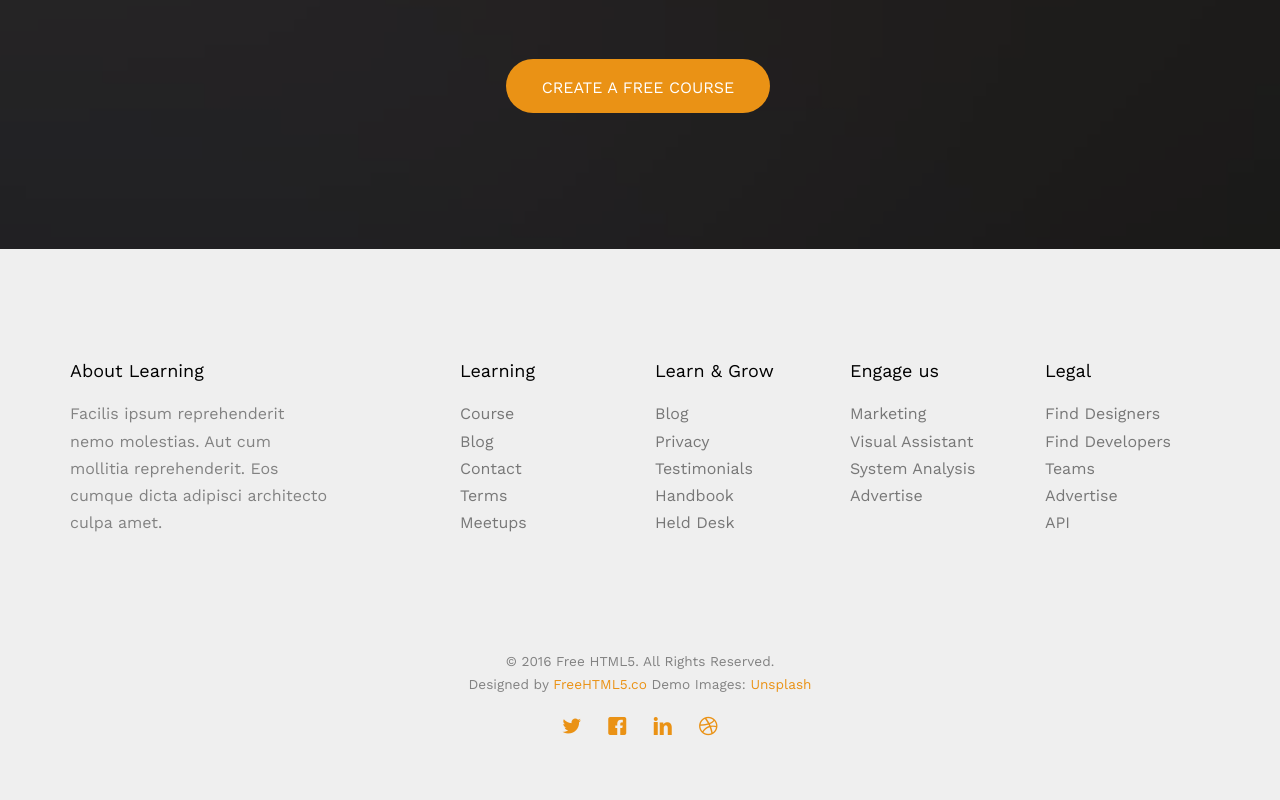
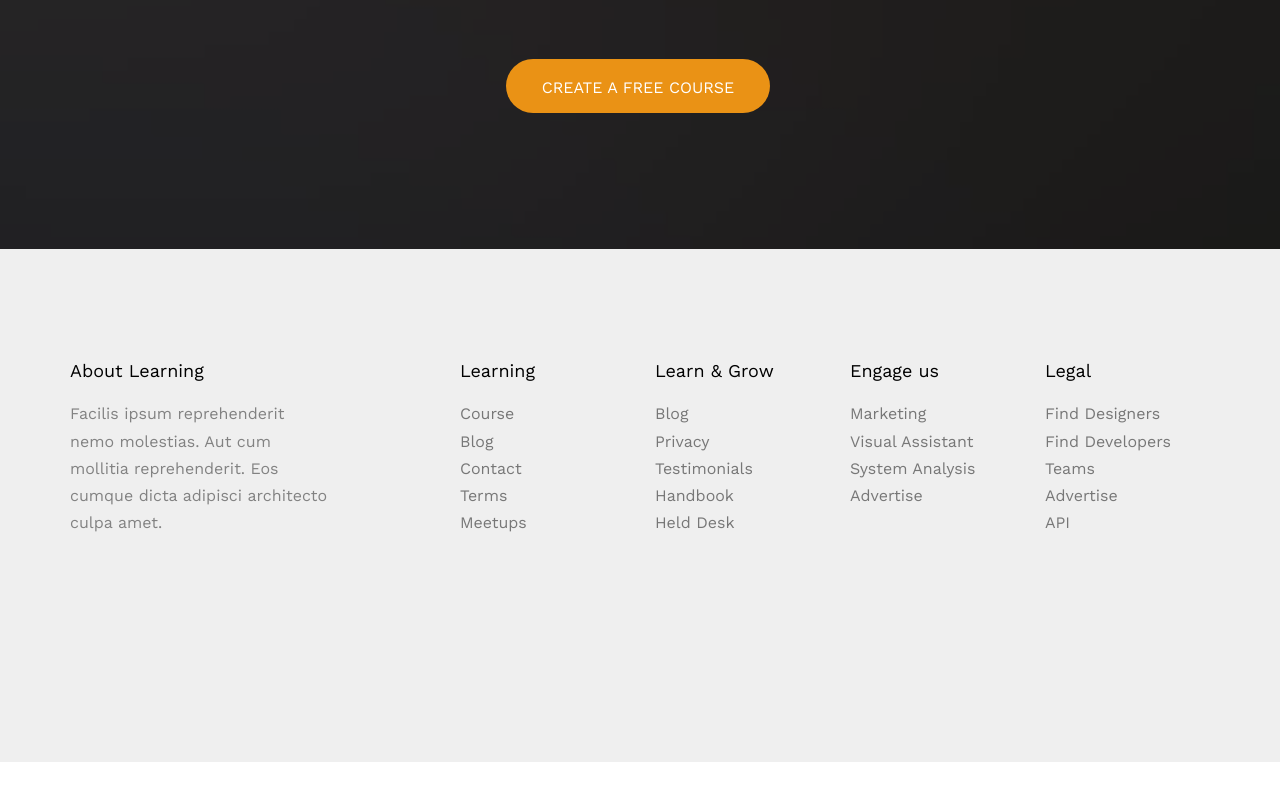
Before and after one commit to Akhila-2/New-project-, a plain HTML site: page blog.html in a window 1280 px wide. Shown: the part 2398-3198 px from the top of the page. After the commit the page ends 3160 px from the top, so only its background shows below. Drawn offline with nearby package versions, Linux system fonts and the light colour scheme; files whose address does not match are found by name.

Commit message:
changes made

```diff
--- a/blog.html
+++ b/blog.html
@@ -275,24 +275,7 @@
 					</div>
 				</div>
 
-				<div class="row copyright">
-					<div class="col-md-12 text-center">
-						<p>
-							<small class="block">&copy; 2016 Free HTML5. All Rights Reserved.</small>
-							<small class="block">Designed by <a href="http://freehtml5.co/"
-									target="_blank">FreeHTML5.co</a> Demo Images: <a href="http://unsplash.co/"
-									target="_blank">Unsplash</a></small>
-						</p>
-						<p>
-						<ul class="fh5co-social-icons">
-							<li><a href="#"><i class="icon-twitter"></i></a></li>
-							<li><a href="#"><i class="icon-facebook"></i></a></li>
-							<li><a href="#"><i class="icon-linkedin"></i></a></li>
-							<li><a href="#"><i class="icon-dribbble"></i></a></li>
-						</ul>
-						</p>
-					</div>
-				</div>
+
 
 			</div>
 		</footer>
```
Also changed, not shown: contact.html (+1 -18 lines), courses.html (+1 -18 lines), index.html (+1 -18 lines), pricing.html (+1 -18 lines).
